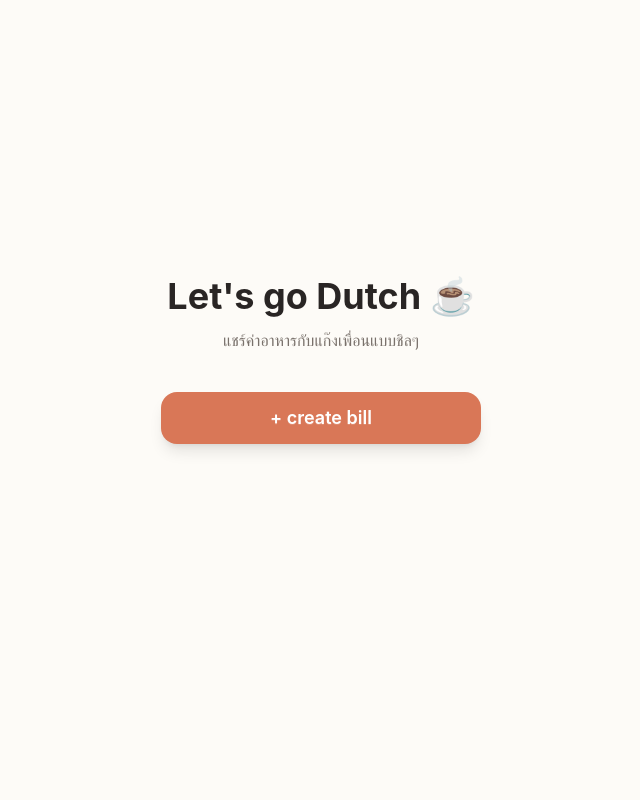
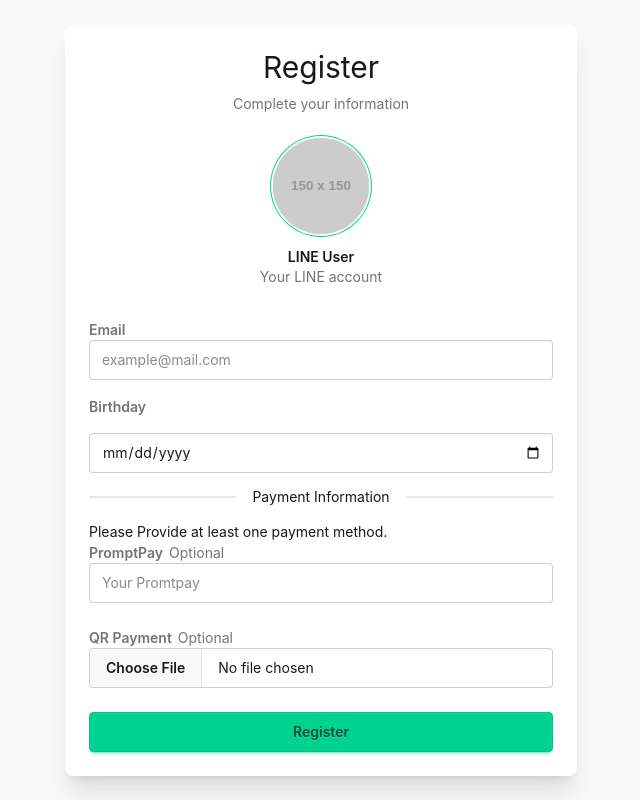
Before and after one commit to PasitchoteJong/Wonglao_Web, a React (Vite) app: page /register-line in a window 1280 px wide. Before the commit this address led to /. Shown: the whole page, without its empty margins (319-959 px from the left). Built offline with nearby package versions, Linux system fonts and the light colour scheme.

Commit message:
Update Feature1 Login Regis Auth

```diff
--- a/package.json
+++ b/package.json
@@ -16,6 +16,7 @@
     "vite": "^8.2.2"
   },
   "dependencies": {
+    "axios": "^1.20.0",
     "dotenv": "^17.4.2",
     "react": "^19.2.8",
     "react-dom": "^19.2.8",
--- /dev/null
+++ b/src/assets/axios.js
@@ -0,0 +1,6 @@
+import axios from "axios";
+
+export const mainApi = axios.create({
+    baseURL: `${import.meta.env.VITE_API_URL}/api`,
+
+});
--- a/src/pages/RegisterLine.jsx
+++ b/src/pages/RegisterLine.jsx
@@ -1,15 +1,19 @@
 import { useState } from "react";
+import { registerLineUser } from "../services/auth.service";
 
 function RegisterLine() {
     const [formData, setFormData] = useState({
         displayName: "",
         email: "",
         birthDay: "",
-        prompay: "",
+        promtpay: "",
         qrPayment: null
     });
 
     const [previewQR, setPreviewQR] = useState(null);
+
+    const params = new URLSearchParams(window.location.search);
+    const registerToken = params.get("token");
 
     const handleChange = (e) => {
         const { name, value } = e.target;
@@ -25,18 +29,44 @@ function RegisterLine() {
 
         if (!file) return;
 
-        setFormData((prev) => ({
-            ...prev,
-            qrPayment: file
-        }));
+        setFormData((prev) => ({ ...prev, qrPayment: file }));
 
         const imageURL = URL.createObjectURL(file);
         setPreviewQR(imageURL);
     }
 
-    const handleSubmit = (e) => {
+    const handleSubmit = async (e) => {
         e.preventDefault();
         console.log("Register Data:", formData);
+
+        if (!formData.promtpay && !formData.qrPayment) {
+            alert("Please provide at least one paynemt method.")
+            return;
+        }
+
+        try {
+            const data = new FormData();
+
+            data.append("registerToken", registerToken);
+            data.append("email", formData.email);
+            data.append("birthDay", formData.birthDay);
+
+            if (formData.promtpay) { data.append("promtpay", formData.promtpay) };
+            if (formData.qrPayment) { data.append("qrPayment", formData.qrPayment) };
+
+            const result = await registerLineUser(data);
+            console.log("Register Success:", result)
+
+            window.location.href = `/home?token=${result.token}`;
+
+        } catch (error) {
+            console.error("Register Error:", error)
+
+            alert(
+                error.respone?.data?.message || "Registration failed"
+            )
+        }
+
     }
 
     return (
@@ -61,7 +91,7 @@ function RegisterLine() {
                     </div>
 
                     <form onSubmit={handleSubmit}>
-                        <div className="form-control mb-4">
+                        {/* <div className="form-control mb-4">
                             <label className="label">
                                 <span className="label-text font-semibold">Diaplay Name</span>
                             </label>
@@ -75,7 +105,7 @@ function RegisterLine() {
                                 className="input input-bordered w-full"
                                 required
                             />
-                        </div>
+                        </div> */}
 
                         <div className="form-control mb-4">
                             <label className="label">
@@ -107,24 +137,25 @@ function RegisterLine() {
                             required
                         />
 
-                        <div className="diviser">
+                        <div className="divider">
                             Payment Information
                         </div>
+                        <p>Please Provide at least one payment method.</p>
 
-                        <div className="form-control mb-4">
+                        {/* <div className="form-control mb-4">
                             <label className="label">
-                                <span className="label-text font-semibold">Please Provide at least one payment method.</span>
+                                <span className="label-text font-semibold">PromtPay</span>
                                 <span className="label-text-alt">Optional</span>
                             </label>
                             <input
                                 type="text"
-                                name="prompay"
-                                value={formData.prompay}
+                                name="promtpay"
+                                value={formData.promtpay}
                                 onChange={handleChange}
-                                placeholder="phone number or ID"
+                                placeholder="Your Promtpay"
                                 className="input input-bordered w-full"
                             />
-                        </div>
+                        </div> */}
 
                         <div className="form-control mb-6">
                             <label className="label">
@@ -133,10 +164,12 @@ function RegisterLine() {
                                 <span className="label-text-alt">Optional</span>
                             </label>
                             <input
-                                type="file"
-                                accept="image/*"
+                                type="text"
+                                name="promtpay"
+                                value={formData.promtpay}
                                 onChange={handleChange}
-                                className="file-input file-input-bordered w-full"
+                                placeholder="Your Promtpay"
+                                className="input input-bordered w-full"
                             />
                         </div>
 
@@ -149,14 +182,14 @@ function RegisterLine() {
                             <input
                                 type="file"
                                 accept="image/*"
-                            onChange={handleChange}
+                                onChange={handleQRChange}
                                 className="file-input file-bordered w-full"
                             />
                         </div>
 
                         {previewQR && (
                             <div className="flex flex-col items-center mb-6">
-                                <p className="font-semibold">QR Preview</p>
+                                <p className="font-semibold mb-2">QR Preview</p>
 
                                 <div className="border rounded-xl p-2">
                                     <img
--- a/src/routes/AppRouter.jsx
+++ b/src/routes/AppRouter.jsx
@@ -14,7 +14,7 @@ import CreateBill from "../pages/CreateBill";
 const router = createBrowserRouter([
     // { path: "/Register",Component:Register }
     { path: "/loginline", element: <LoginLine /> },
-    { path: "/register", element: <RegisterLine /> },
+    { path: "/register-line", element: <RegisterLine /> },
     { path: "/create-bill", element: <CreateBill /> },
     { path: "/", element: <Home /> },
     { path: "*", element: <Navigate to="/" replace /> }
--- /dev/null
+++ b/src/services/auth.service.js
@@ -0,0 +1,7 @@
+import { mainApi } from "../assets/axios";
+
+export async function registerLineUser(formData) {
+    const response = await mainApi.post("/auth/line/register", formData)
+
+    return response.data;
+}
```
Also changed, not shown: 2 other files (tests, documents, lock files or other folders). Lines whose indentation alone changed are shown as unchanged.
